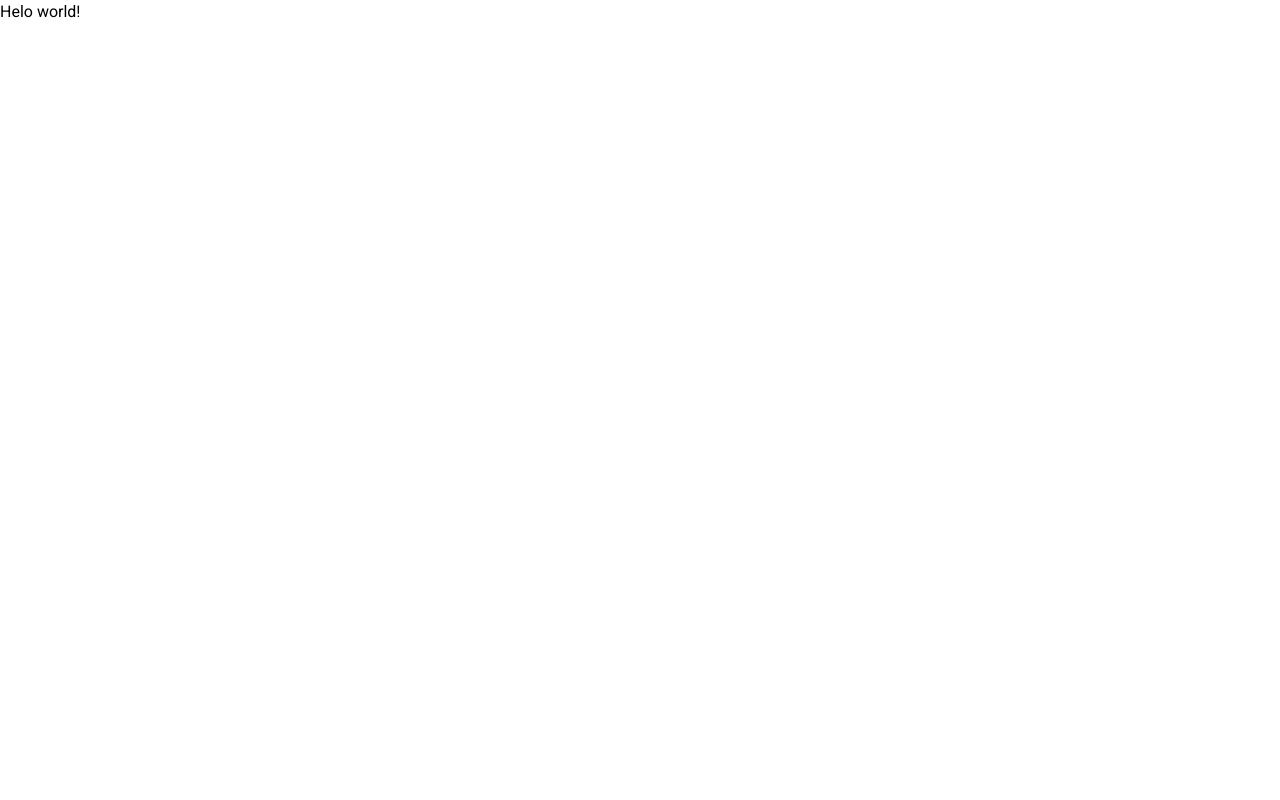
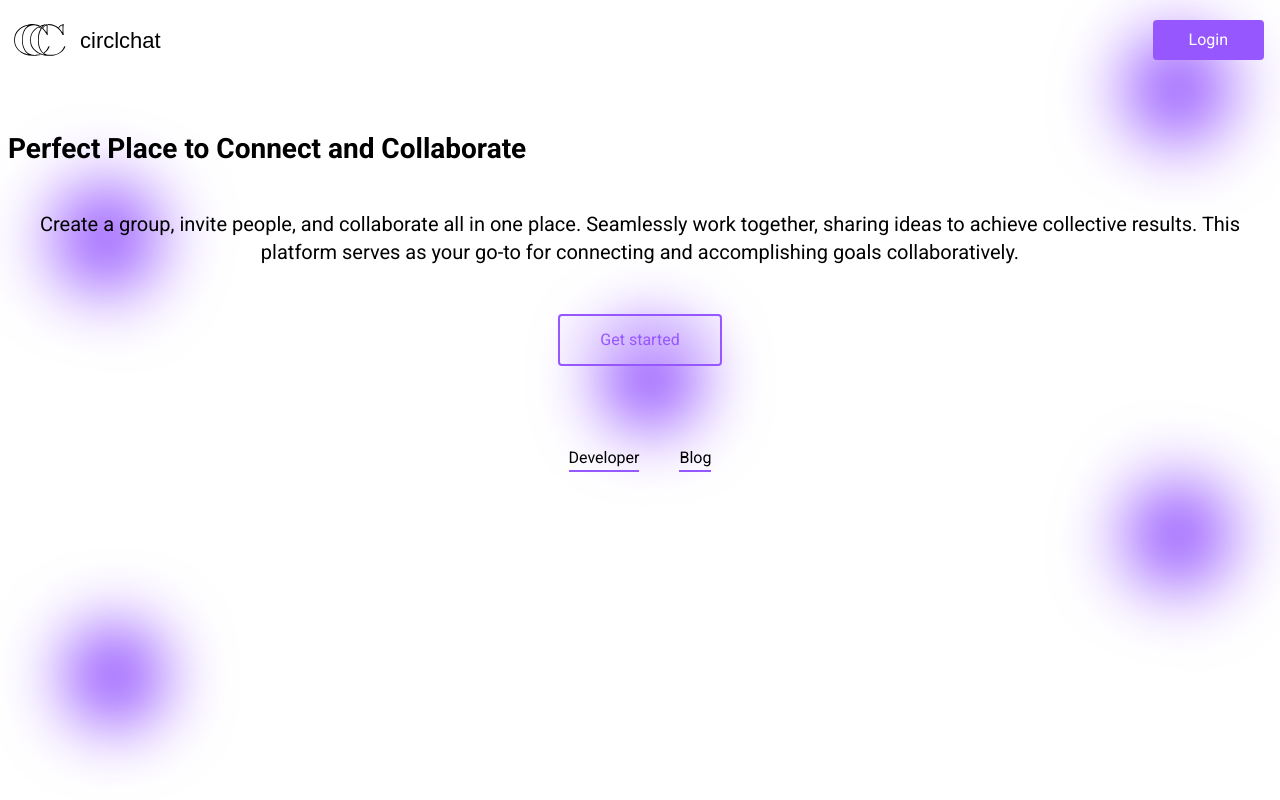
Before and after one commit to MaheshGitH/circlchat, a Next.js app: page / in a window 1280 px wide. Built offline with nearby package versions, Linux system fonts and the light colour scheme; a web font is replaced by a local one.

Commit message:
feat: Complete homepage implementation

```diff
--- /dev/null
+++ b/app/components/MainArea.tsx
@@ -0,0 +1,14 @@
+import React from "react";
+import Blob from "./Background/Blob";
+import Message from "./WelcomeArea/Message";
+
+const MainArea = () => {
+  return (
+    <main>
+      <Blob />
+      <Message></Message>
+    </main>
+  );
+};
+
+export default MainArea;
--- a/app/components/NavBar.tsx
+++ b/app/components/NavBar.tsx
@@ -4,7 +4,7 @@ import LogIn from "./NavBar/LogIn";
 
 const NavBar = () => {
   return (
-    <nav className="flex bg-white justify-between">
+    <nav className="flex justify-between">
       <CirclChatLogo />
 
       <LogIn></LogIn>
--- a/app/components/NavBar/LogIn.tsx
+++ b/app/components/NavBar/LogIn.tsx
@@ -3,7 +3,7 @@ import React from "react";
 const LogIn = () => {
   return (
     <span className="flex items-center pr-4">
-      <button className="bg-primary px-9 py-2 rounded">Login</button>
+      <button className="bg-primary px-9 py-2 rounded text-white">Login</button>
     </span>
   );
 };
--- /dev/null
+++ b/app/components/WelcomeArea/AdditionalBtn.tsx
@@ -0,0 +1,12 @@
+import React from "react";
+
+const AdditionalBtn = () => {
+  return (
+    <div className="mt-10 flex justify-center gap-10">
+      <button className="border-b-2 border-primary">Developer</button>
+      <button className="border-b-2 border-primary">Blog</button>
+    </div>
+  );
+};
+
+export default AdditionalBtn;
--- /dev/null
+++ b/app/components/WelcomeArea/GetStartedBtn.tsx
@@ -0,0 +1,13 @@
+import React from "react";
+
+const GetStartedBtn = () => {
+  return (
+    <div className=" flex justify-center">
+      <button className="border-[2px] backdrop-blur-2xl px-10 py-3 rounded primary border-primary">
+        Get started
+      </button>
+    </div>
+  );
+};
+
+export default GetStartedBtn;
--- /dev/null
+++ b/app/components/WelcomeArea/Message.tsx
@@ -0,0 +1,19 @@
+import React from "react";
+
+const Message = () => {
+  return (
+    <div className="p-2 flex gap-10 flex-col">
+      <h2 className="font-bold text-[28px]">
+        Perfect Place to Connect and Collaborate
+      </h2>
+      <h3 className="text-xl text-center">
+        Create a group, invite people, and collaborate all in one place.
+        Seamlessly work together, sharing ideas to achieve collective results.
+        This platform serves as your go-to for connecting and accomplishing
+        goals collaboratively.
+      </h3>
+    </div>
+  );
+};
+
+export default Message;
--- a/app/globals.css
+++ b/app/globals.css
@@ -10,6 +10,10 @@
 
 .bg-primary {
   background-color: #9757ff;
+}
+
+.border-primary {
+  border-color: #9757ff;
 }
 
 .primary {
--- a/app/page.tsx
+++ b/app/page.tsx
@@ -1,3 +1,15 @@
+import MainArea from "./components/MainArea";
+import NavBar from "./components/NavBar";
+import AdditionalBtn from "./components/WelcomeArea/AdditionalBtn";
+import GetStartedBtn from "./components/WelcomeArea/GetStartedBtn";
+
 export default function Home() {
-  return <h1>Helo world!</h1>;
+  return (
+    <div className="flex gap-10 flex-col">
+      <NavBar />
+      <MainArea />
+      <GetStartedBtn />
+      <AdditionalBtn />
+    </div>
+  );
 }
```
